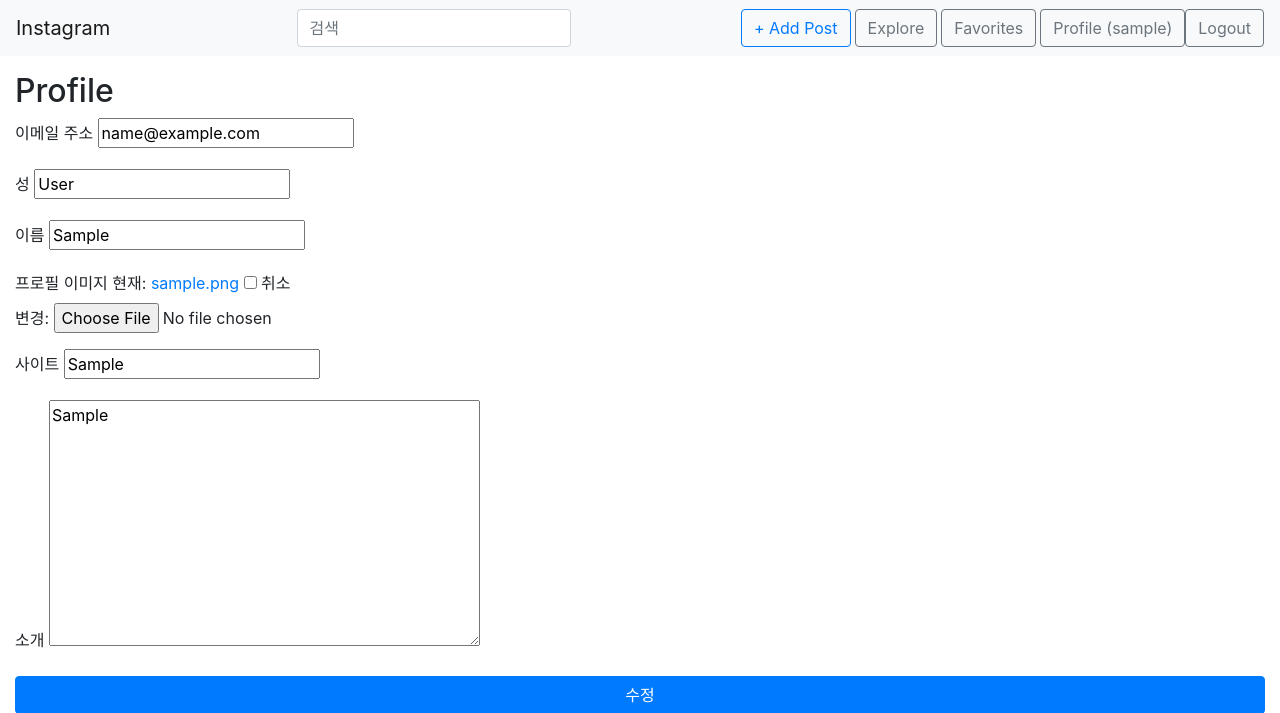
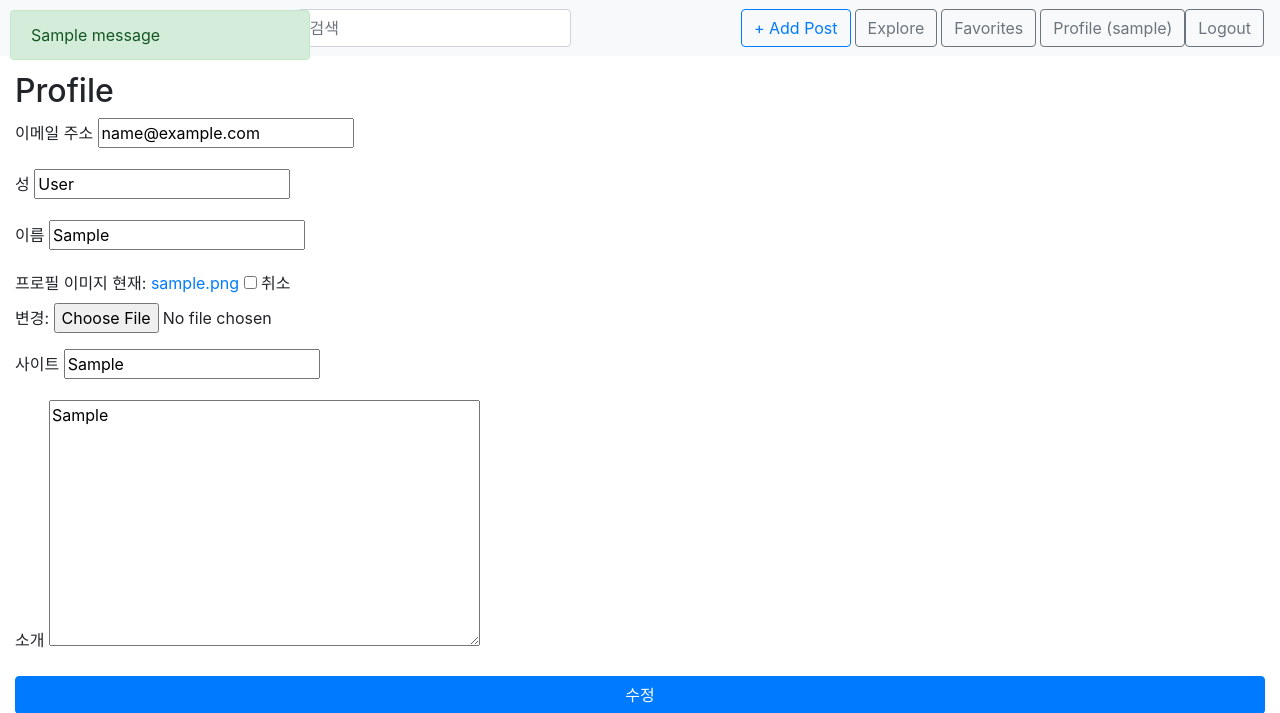
Before and after one commit to mongkyo/fc-instagram, a Django app: page /members/profile/ in a window 1280 px wide. Shown: the top 713 px of the page. Run offline with Django 3.2, Linux system fonts and the light colour scheme; a user stored in the database is signed in; tables that the repository leaves empty hold one stand-in row (values such as "Sample post"); one stand-in notice (Sample message) is shown; parts of the project's set-up code (start-up, migrations or seed data) failed here and were passed over; some libraries are stand-ins or nearby versions.

Commit message:
profile에 message수정 만들기

```diff
--- a/app/members/models.py
+++ b/app/members/models.py
@@ -15,12 +15,7 @@ class User(AbstractUser):
         blank=True
     )
     introduce = models.TextField('소개', blank=True)
-    like_posts = models.ManyToManyField(
-        'posts.Post',
-        blank=True,
-        related_name='like_users',
-        related_query_name='like_user',
-    )
+
     def __str__(self):
         return self.username
 
--- a/app/members/views.py
+++ b/app/members/views.py
@@ -5,7 +5,7 @@ from django.shortcuts import render, redirect
 
 from .forms import LoginForm, SignupForm, UserProfileForm
 from django.contrib.auth import authenticate, login, logout
-
+from django.contrib import messages
 
 def login_view(request):
     # URL: /members/login/
@@ -128,6 +128,10 @@ def profile(request):
             # is_valid()를 통과하고 인스턴스 수정이 완료되면
             # messages모듈을 사용해서 템플릿에 수정완료 메시지를 표시
             # https://docs.djangoproject.com/en/2.1/ref/contrib/messages/
+            messages.success(
+                request,
+                '프로필 수정이 완료되었습니다'
+            )
     form = UserProfileForm(instance=request.user)
     context = {
         'form': form
--- a/app/posts/models.py
+++ b/app/posts/models.py
@@ -33,6 +33,7 @@ class Post(models.Model):
         ordering = ['-pk']
 
     def like_toggle(self, user):
+
         # 전달받은 user가 이 Post를 Like한다면 해제
         # 안되어있다면 Like처리
         pass
--- a/app/templates/base.html
+++ b/app/templates/base.html
@@ -26,6 +26,12 @@
 			background-size: cover;
 			background-position: center center;
 		}
+        .messages-container {
+            position: fixed;
+            top: 10px;
+            left: 10px;
+            width: 300px;
+        }
 	</style>
 </head>
 <body>
@@ -81,6 +87,15 @@
 			{% block content %}
 			{% endblock %}
 		</div>
+        {% if messages %}
+            <div class="messages-container">
+              {% for message in messages %}
+                <div class="alert alert-{{ message.tags }}">
+                    {{ message }}
+                </div>
+              {% endfor %}
+            </div>
+        {% endif %}
 	</div>
 </body>
 </html>
```
Also changed, not shown: app/posts/views.py (+0 -15 lines).
